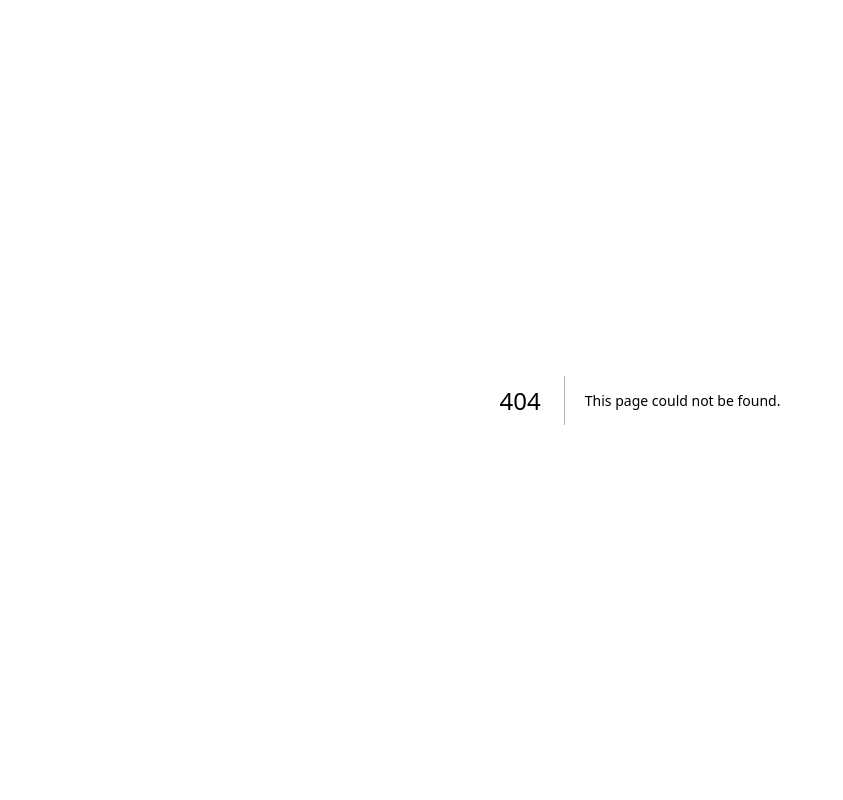
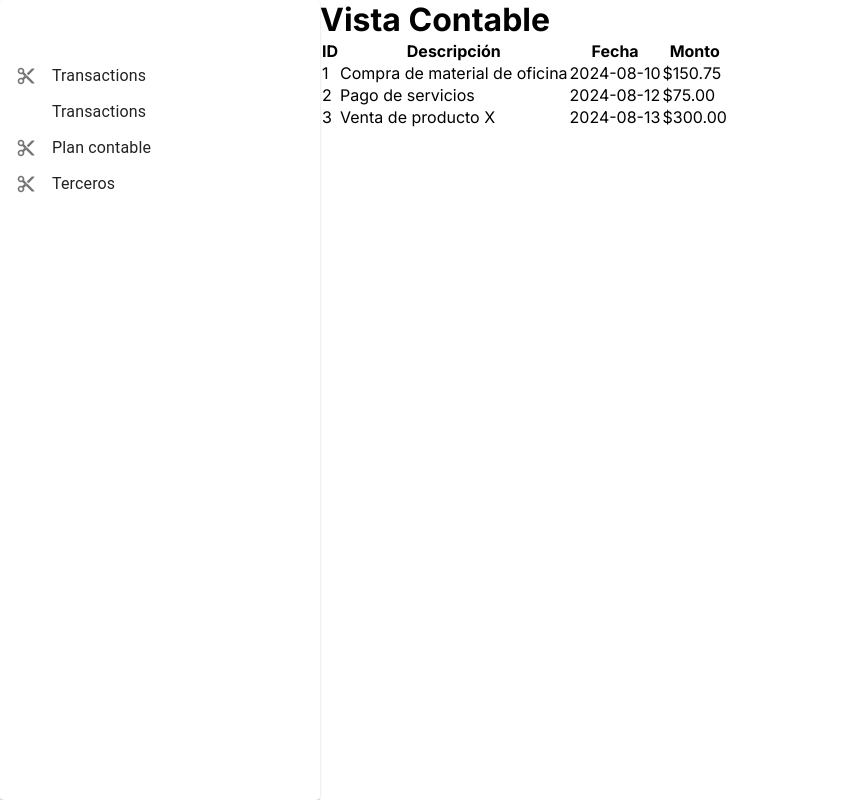
Before and after one commit to Cromeror/contable, a Next.js app: page /dashboard/accounts in a window 1280 px wide. Before the commit this address had no page. Shown: the whole page, without its empty margins (0-843 px from the left). Built offline with nearby package versions, Linux system fonts and the light colour scheme.

Commit message:
feat: adjust generals

```diff
--- /dev/null
+++ b/src/app/dashboard/layout.tsx
@@ -0,0 +1,18 @@
+"use client"
+import { SideBar } from "@/components/SideBar"
+import { Box } from "@mui/material"
+
+type Props = {
+    children: React.ReactNode
+}
+
+export default function DashboardLayout({ children }: Props) {
+    return (
+        <Box sx={{ display: 'flex' }}>
+            <SideBar />
+            <Box component="main" sx={{ flexGrow: 1 }}>
+                {children}
+            </Box>
+        </Box>
+    )
+}
--- a/src/app/layout.tsx
+++ b/src/app/layout.tsx
@@ -16,7 +16,8 @@ export default function RootLayout({
 }>) {
   return (
     <html lang="en">
-      <body className={inter.className}>{children}</body>
+      <body className={inter.className}>
+        {children}</body>
     </html>
   );
 }
--- a/src/components/SideBar.tsx
+++ b/src/components/SideBar.tsx
@@ -1,54 +1,53 @@
 import * as React from 'react';
-import Divider from '@mui/material/Divider';
 import Paper from '@mui/material/Paper';
 import MenuList from '@mui/material/MenuList';
 import MenuItem from '@mui/material/MenuItem';
 import ListItemText from '@mui/material/ListItemText';
 import ListItemIcon from '@mui/material/ListItemIcon';
-import Typography from '@mui/material/Typography';
 import ContentCut from '@mui/icons-material/ContentCut';
-import ContentCopy from '@mui/icons-material/ContentCopy';
-import ContentPaste from '@mui/icons-material/ContentPaste';
-import Cloud from '@mui/icons-material/Cloud';
+import { useRouter } from 'next/navigation';
+import { Box } from '@mui/material';
+
+const SidebarSettings = [
+  {
+    title: 'Transactions',
+    icon: ContentCut,
+    path: '/dashboard/transactions',
+  },
+  {
+    title: 'Transactions',
+    icon: ()=><></>,
+    path: '/dashboard/transactions',
+  },
+  {
+    title: 'Plan contable',
+    icon: ContentCut,
+    path: '/dashboard/accounts',
+  },
+  {
+    title: 'Terceros',
+    icon: ContentCut,
+    path: '/dashboard/third-parties',
+  }
+]
 
 export const SideBar = () => {
+  const router = useRouter()
+
   return (
-    <Paper sx={{ width: 320, maxWidth: '100%' }}>
+    <Paper sx={{ width: 320, maxWidth: '100%', minHeight: "100vh" }}>
+      <Box style={{ display: 'flex', flexDirection: 'column', alignItems: 'center', height: 50 }}></Box>
       <MenuList>
-        <MenuItem>
-          <ListItemIcon>
-            <ContentCut fontSize="small" />
-          </ListItemIcon>
-          <ListItemText>Cut</ListItemText>
-          <Typography variant="body2" color="text.secondary">
-            ⌘X
-          </Typography>
-        </MenuItem>
-        <MenuItem>
-          <ListItemIcon>
-            <ContentCopy fontSize="small" />
-          </ListItemIcon>
-          <ListItemText>Copy</ListItemText>
-          <Typography variant="body2" color="text.secondary">
-            ⌘C
-          </Typography>
-        </MenuItem>
-        <MenuItem>
-          <ListItemIcon>
-            <ContentPaste fontSize="small" />
-          </ListItemIcon>
-          <ListItemText>Paste</ListItemText>
-          <Typography variant="body2" color="text.secondary">
-            ⌘V
-          </Typography>
-        </MenuItem>
-        <Divider />
-        <MenuItem>
-          <ListItemIcon>
-            <Cloud fontSize="small" />
-          </ListItemIcon>
-          <ListItemText>Web Clipboard</ListItemText>
-        </MenuItem>
+        {SidebarSettings.map(setting => (
+          <MenuItem key={setting.title.replace(' ', '_')} onClick={() => router.push(setting.path)}>
+            <ListItemIcon>
+              <setting.icon fontSize="small" />
+            </ListItemIcon>
+            <ListItemText>
+              {setting.title}
+            </ListItemText>
+          </MenuItem>
+        ))}
       </MenuList>
     </Paper>
   );
```
Also changed, not shown: src/app/dashboard/transactions/page.tsx (added, +30 -0 lines), src/app/transactions/page.tsx (deleted, +0 -39 lines), src/components/Table.tsx (+1 -18 lines), src/app/dashboard/accounts/page.tsx (renamed from src/app/accounting/page.tsx), src/app/dashboard/transactions/[id]/page.tsx (renamed from src/app/transactions/[id]/page.tsx).
